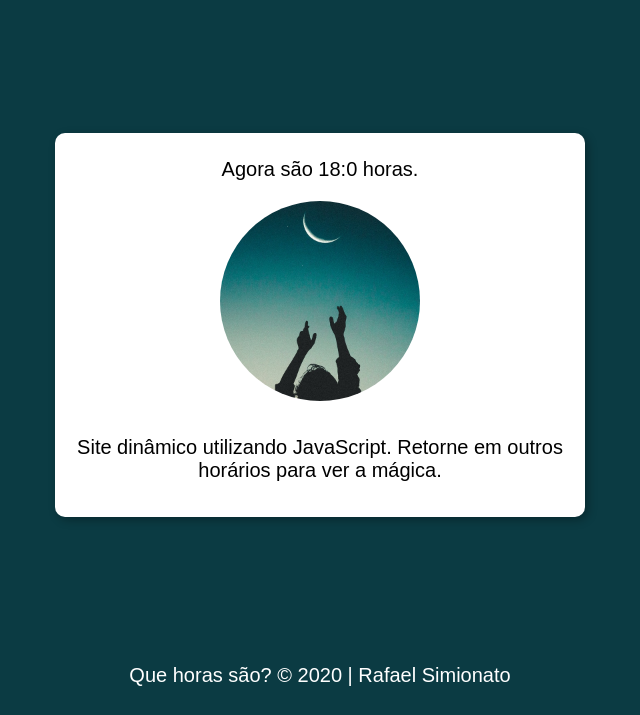
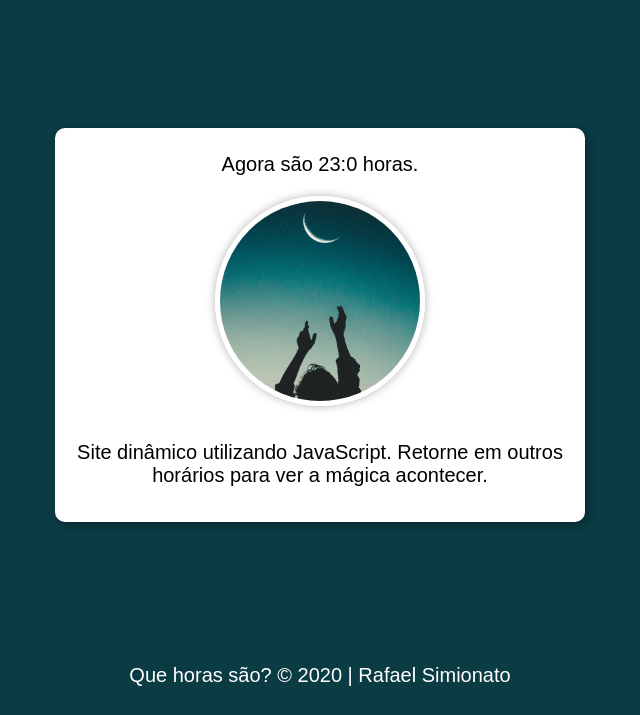
Before and after one commit to rafaasimi/que-horas-sao, a plain HTML site: page index.html in a window 1280 px wide. Shown: the part 101-816 px from the top of the page, without its empty margins (320-960 px from the left). Drawn offline with Linux system fonts and the light colour scheme.

Commit message:
Add files via upload

```diff
--- a/css/style.css
+++ b/css/style.css
@@ -30,6 +30,8 @@ div {
 #imagem {
     width: 200px;
     border-radius: 50%;
+    border: 5px solid #FFFFFF;
+    box-shadow: 0px 0px 10px rgba(0, 0, 0, 0.300);
 }
 
 footer {
--- a/index.html
+++ b/index.html
@@ -4,7 +4,7 @@
 <head>
     <meta charset="UTF-8">
     <meta name="viewport" content="width=device-width, initial-scale=1.0">
-    <title>Hora do Dia</title>
+    <title>Que horas são?</title>
     <link rel="stylesheet" href="css/style.css">
 </head>
 
@@ -22,7 +22,7 @@
             <img id="imagem" src="" alt="">
         </div>
 
-        <p>Site dinâmico utilizando JavaScript. Retorne em outros horários para ver a mágica.</p>
+        <p>Site dinâmico utilizando JavaScript. Retorne em outros horários para ver a mágica acontecer.</p>
 
     </section>
 
--- a/js/script.js
+++ b/js/script.js
@@ -5,7 +5,6 @@ function carregar() {
     var data = new Date();
     var minuto = data.getMinutes();
     var hora = data.getHours();
-    hora = 18;
 
     msg.innerHTML = `Agora são ${hora}:${minuto} horas.`
 
```
